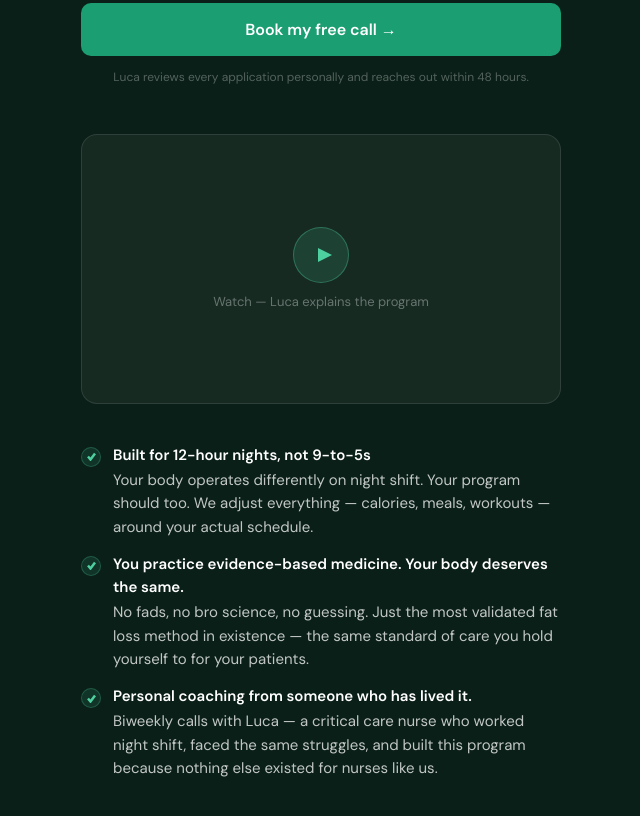
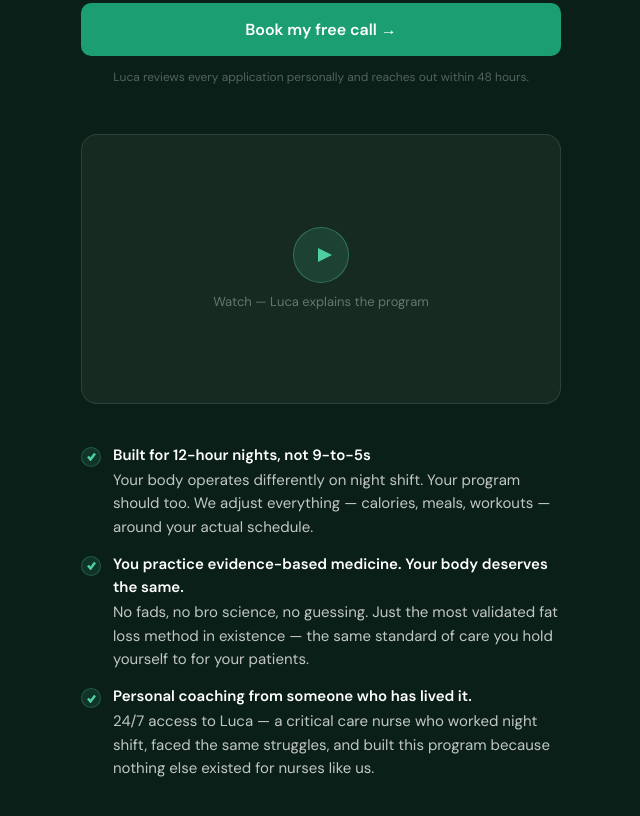
Before and after one commit to lpaolucci2019-oss/LucaPaolucci, a plain HTML site: page index.html in a window 1280 px wide. Shown: the part 775-1591 px from the top of the page, without its empty margins (319-959 px from the left). Drawn offline with Linux system fonts and the light colour scheme.

Commit message:
Update index.html

```diff
--- a/index.html
+++ b/index.html
@@ -102,7 +102,7 @@ h1 em{color:#4ECFA0;font-style:italic}
     </div>
     <div class="bullet">
       <div class="bullet-dot"><svg viewBox="0 0 9 9"><polyline points="1,4.5 3.5,7.5 8,1.5"/></svg></div>
-      <div class="bullet-text"><strong>Personal coaching from someone who has lived it.</strong>Biweekly calls with Luca — a critical care nurse who worked night shift, faced the same struggles, and built this program because nothing else existed for nurses like us.</div>
+      <div class="bullet-text"><strong>Personal coaching from someone who has lived it.</strong>24/7 access to Luca — a critical care nurse who worked night shift, faced the same struggles, and built this program because nothing else existed for nurses like us.</div>
     </div>
   </div>
 
```
